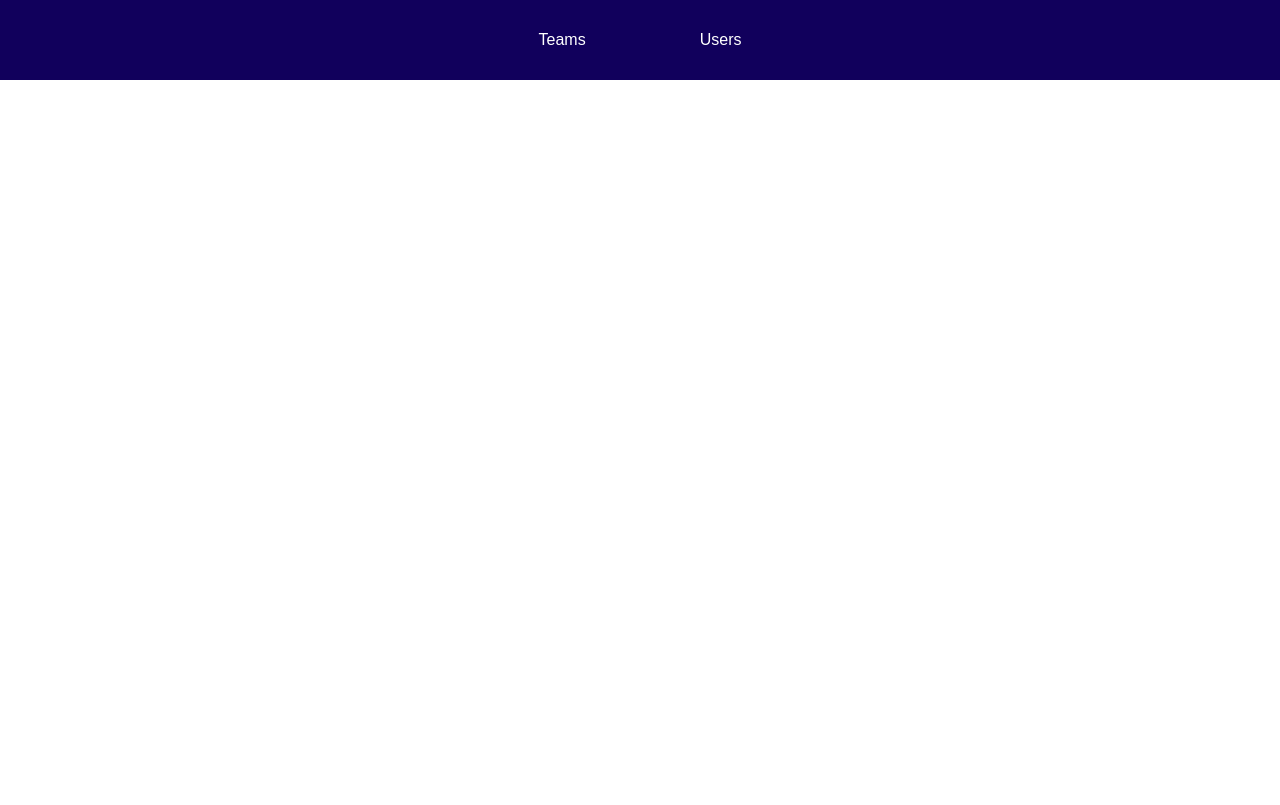
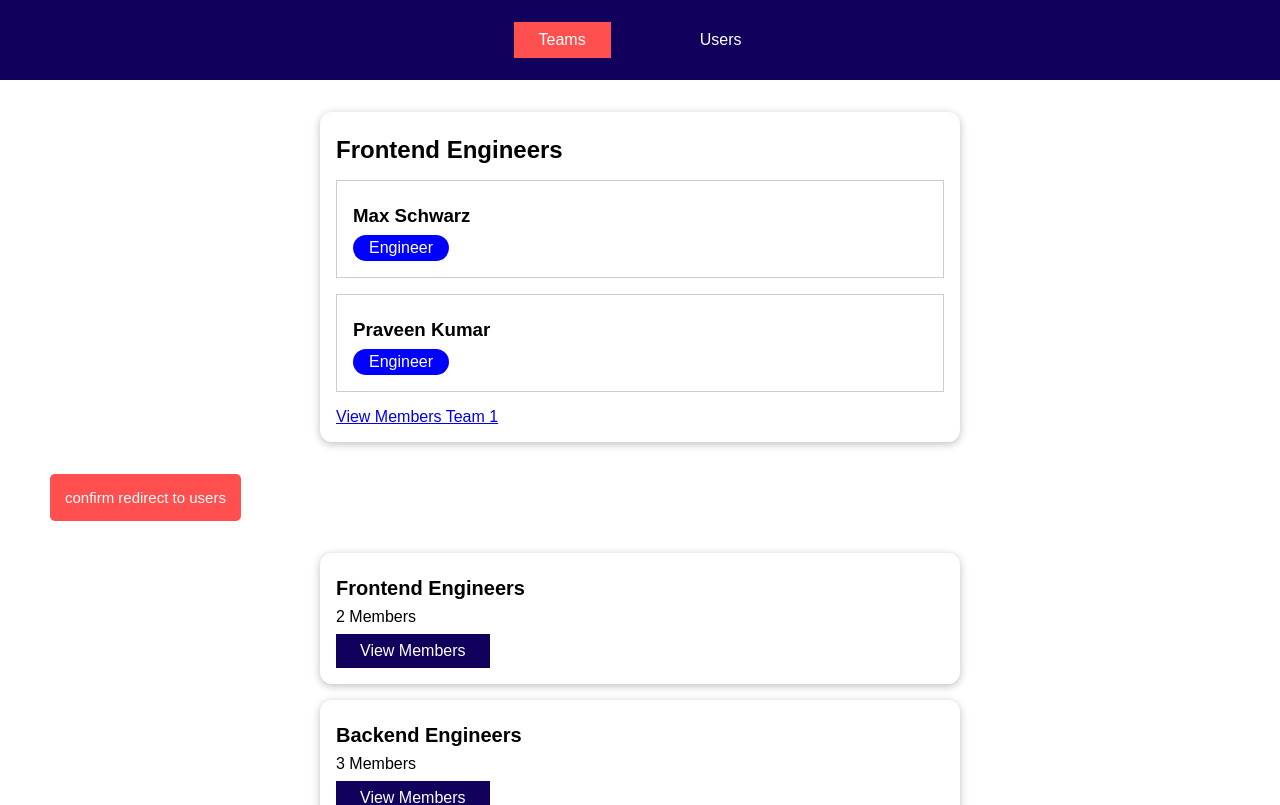
Before and after one commit to SaD-Pr0gEr/vue-router-exp, a Vue app: page /teams/members/1 in a window 1280 px wide. Before the commit this address had no page. Shown: the top 805 px of the page. Built offline with nearby package versions, Linux system fonts and the light colour scheme.

Commit message:
added routing

```diff
--- a/src/App.vue
+++ b/src/App.vue
@@ -16,16 +16,16 @@ export default {
         return {
             activePage: 'teams-list',
             teams: [
-                {id: 't1', name: 'Frontend Engineers', members: ['u1', 'u2']},
-                {id: 't2', name: 'Backend Engineers', members: ['u1', 'u2', 'u3']},
-                {id: 't3', name: 'Client Consulting', members: ['u4', 'u5']},
+                {id: 1, name: 'Frontend Engineers', members: [1, 2]},
+                {id: 2, name: 'Backend Engineers', members: [1, 2, 3]},
+                {id: 3, name: 'Client Consulting', members: [4, 5]},
             ],
             users: [
-                {id: 'u1', fullName: 'Max Schwarz', role: 'Engineer'},
-                {id: 'u2', fullName: 'Praveen Kumar', role: 'Engineer'},
-                {id: 'u3', fullName: 'Julie Jones', role: 'Engineer'},
-                {id: 'u4', fullName: 'Alex Blackfield', role: 'Consultant'},
-                {id: 'u5', fullName: 'Marie Smith', role: 'Consultant'},
+                {id: 1, fullName: 'Max Schwarz', role: 'Engineer'},
+                {id: 2, fullName: 'Praveen Kumar', role: 'Engineer'},
+                {id: 3, fullName: 'Julie Jones', role: 'Engineer'},
+                {id: 4, fullName: 'Alex Blackfield', role: 'Consultant'},
+                {id: 5, fullName: 'Marie Smith', role: 'Consultant'},
             ],
         };
     },
--- /dev/null
+++ b/src/components/nav/NotFound.vue
@@ -0,0 +1,3 @@
+<template>
+  <h2>Page not found</h2>
+</template>
--- a/src/components/teams/TeamMembers.vue
+++ b/src/components/teams/TeamMembers.vue
@@ -2,13 +2,14 @@
   <section>
     <h2>{{ teamName }}</h2>
     <ul>
-      <user-item
-        v-for="member in members"
-        :key="member.id"
-        :name="member.fullName"
-        :role="member.role"
-      ></user-item>
+      <UserItem
+          v-for="member in members"
+          :key="member.id"
+          :name="member.fullName"
+          :role="member.role"
+      />
     </ul>
+    <router-link :to="`/teams/members/1`">View Members Team 1</router-link>
   </section>
 </template>
 
@@ -21,13 +22,34 @@ export default {
   },
   data() {
     return {
-      teamName: 'Test',
-      members: [
-        { id: 'u1', fullName: 'Max Schwarz', role: 'Engineer' },
-        { id: 'u2', fullName: 'Max Schwarz', role: 'Engineer' },
-      ],
-    };
+      teamName: null,
+      members: []
+    }
   },
+  inject: ["users", "teams"],
+  created() {
+    this.loadTeamMembers(this.teamId)
+  },
+  watch: {
+    teamId(newId) {
+      this.loadTeamMembers(newId)
+    }
+  },
+  props: ["teamId"],
+  methods: {
+    loadTeamMembers(teamId) {
+      const team = this.teams.find(team => team.id === Number(teamId));
+      if (team) {
+        const membersList = [];
+        for (const member of team.members) {
+          const user = this.users.find(user => user.id === member)
+          membersList.push(user)
+        }
+        this.members = membersList
+        this.teamName = team.name
+      }
+    }
+  }
 };
 </script>
 
--- a/src/components/teams/TeamsItem.vue
+++ b/src/components/teams/TeamsItem.vue
@@ -2,13 +2,18 @@
   <li>
     <h3>{{ name }}</h3>
     <div class="team-members">{{ memberCount }} Members</div>
-    <a href="#">View Members</a>
+    <router-link :to="membersLink">View Members</router-link>
   </li>
 </template>
 
 <script>
 export default {
-  props: ['name', 'memberCount'],
+  props: ['id', 'name', 'memberCount'],
+  computed: {
+    membersLink() {
+      return {name: "team-members", params: {teamId: this.id}}
+    }
+  }
 };
 </script>
 
--- a/src/components/teams/TeamsList.vue
+++ b/src/components/teams/TeamsList.vue
@@ -1,9 +1,11 @@
 <template>
+    <router-view></router-view>
     <button class="confirm" @click="confirmRedirect"><span>confirm redirect to users</span></button>
     <ul>
         <teams-item
             v-for="team in teams"
             :key="team.id"
+            :id="team.id"
             :name="team.name"
             :member-count="team.members.length"
         ></teams-item>
--- a/src/main.js
+++ b/src/main.js
@@ -3,18 +3,37 @@ import { createRouter, createWebHistory } from 'vue-router'
 import App from './App.vue';
 import TeamsList from "@/components/teams/TeamsList";
 import UsersList from "@/components/users/UsersList";
+import TeamMembers from "@/components/teams/TeamMembers";
+import NotFound from "@/components/nav/NotFound"
 
 const router = createRouter({
     history: createWebHistory(),
     routes: [
         {
+            path: "/",
+            redirect: "/teams"
+        },
+        {
+            name: "teams",
             path: '/teams',
-            component: TeamsList
+            component: TeamsList,
+            children: [
+                {
+                    name: "team-members",
+                    path: 'members/:teamId',
+                    component: TeamMembers,
+                    props: true
+                },
+            ]
         },
         {
             path: '/users',
             component: UsersList
         },
+        {
+            path: "/:notFound(.*)",
+            component: NotFound
+        }
     ]
 });
 
```
Also changed, not shown: 1 other file (tests, documents, lock files or other folders).
